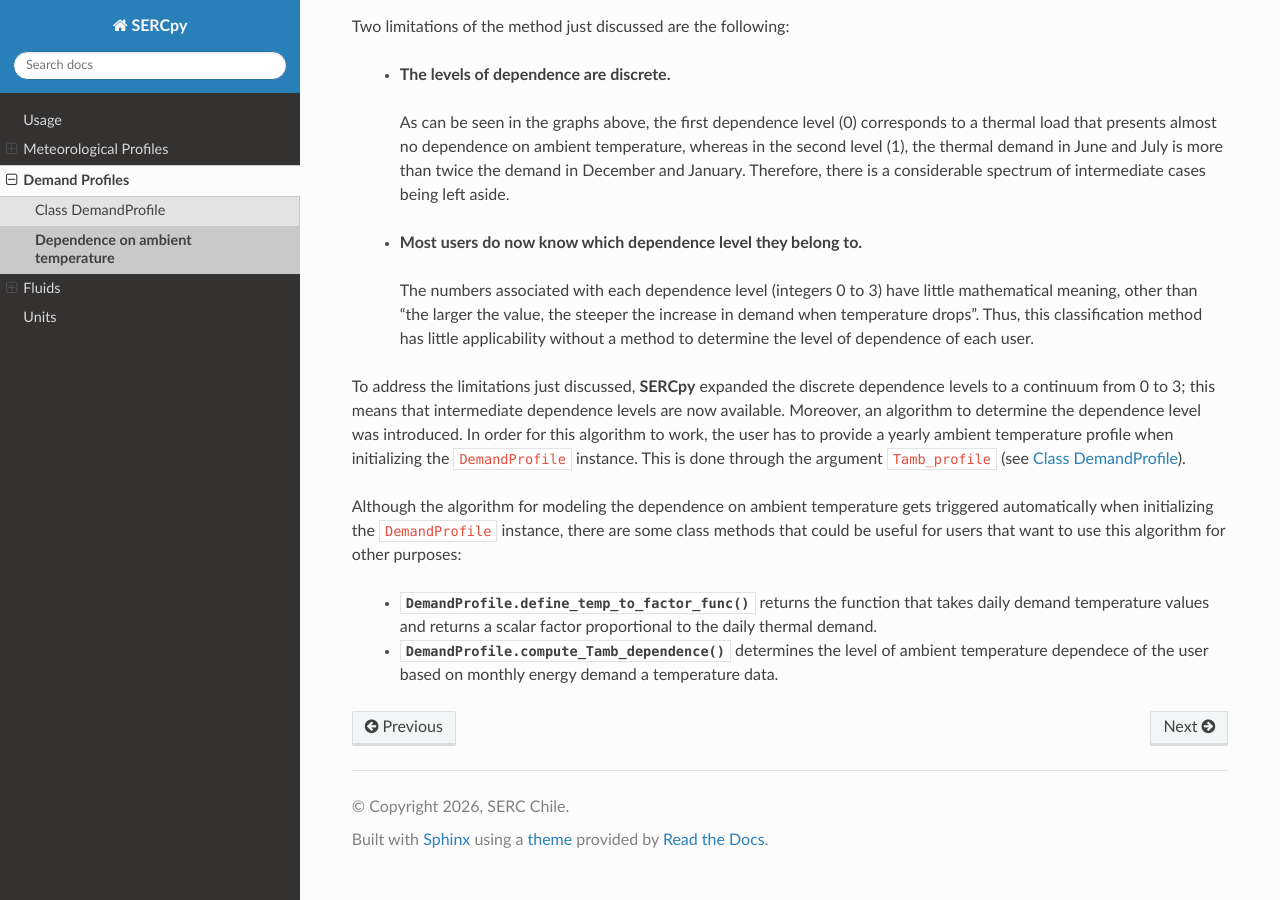
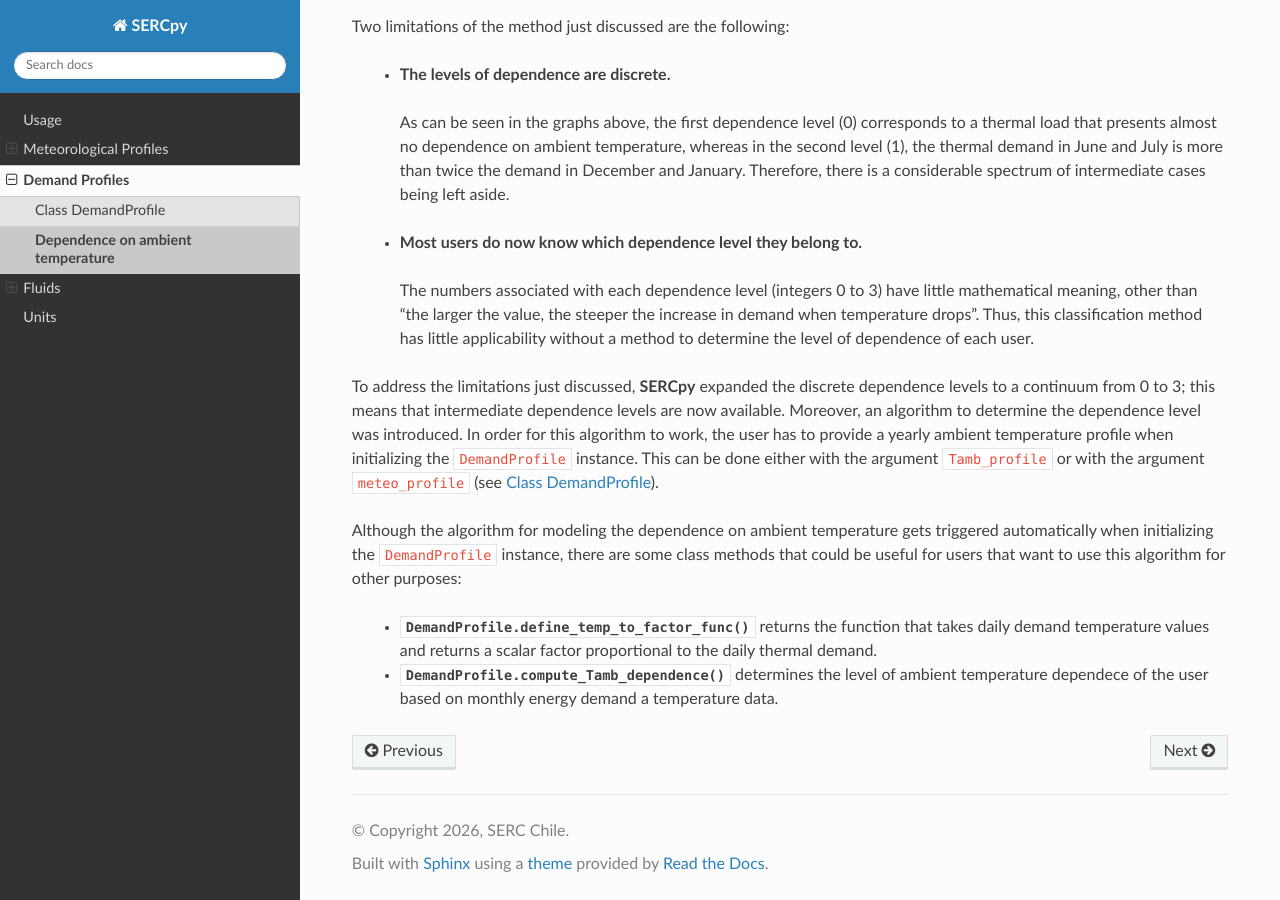
Before and after one commit to serc-chile/SERCpy, a Sphinx documentation site: the page built from docs/source/demand_profile/Tamb_dependence.rst, in a window 1280 px wide and 900 px high, scrolled down 1037 px. Built offline with Sphinx 7.4.7 and the Read the Docs theme 3.1.0, drawn with Linux system fonts in a browser that asks for light colours; pages that are not in the unit, such as notebooks, are missing from menus.

Commit message:
Update Tamb_dependence.rst

```diff
--- a/docs/source/demand_profile/Tamb_dependence.rst
+++ b/docs/source/demand_profile/Tamb_dependence.rst
@@ -33,7 +33,7 @@ Two limitations of the method just discussed are the following:
 
     The numbers associated with each dependence level (integers 0 to 3) have little mathematical meaning, other than "the larger the value, the steeper the increase in demand when temperature drops". Thus, this classification method has little applicability without a method to determine the level of dependence of each user.
 
-To address the limitations just discussed, **SERCpy** expanded the discrete dependence levels to a continuum from 0 to 3; this means that intermediate dependence levels are now available. Moreover, an algorithm to determine the dependence level was introduced. In order for this algorithm to work, the user has to provide a yearly ambient temperature profile when initializing the `DemandProfile` instance. This is done through the argument `Tamb_profile`  (see :doc:`Class DemandProfile <demand_profile_class>`).
+To address the limitations just discussed, **SERCpy** expanded the discrete dependence levels to a continuum from 0 to 3; this means that intermediate dependence levels are now available. Moreover, an algorithm to determine the dependence level was introduced. In order for this algorithm to work, the user has to provide a yearly ambient temperature profile when initializing the `DemandProfile` instance. This can be done either with the argument `Tamb_profile` or with the argument `meteo_profile`  (see :doc:`Class DemandProfile <demand_profile_class>`).
 
 .. currentmodule:: sercpy.demand_profile
 
```
